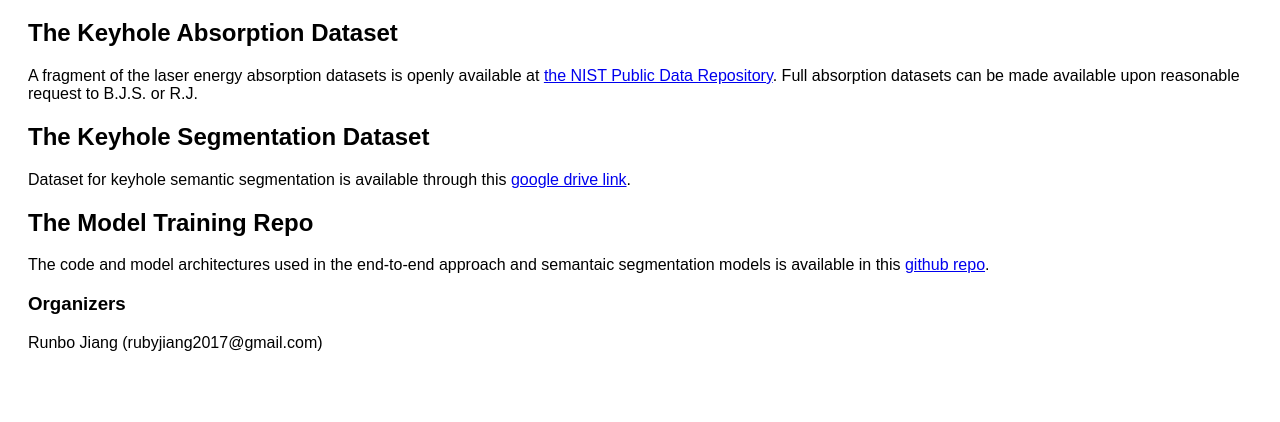
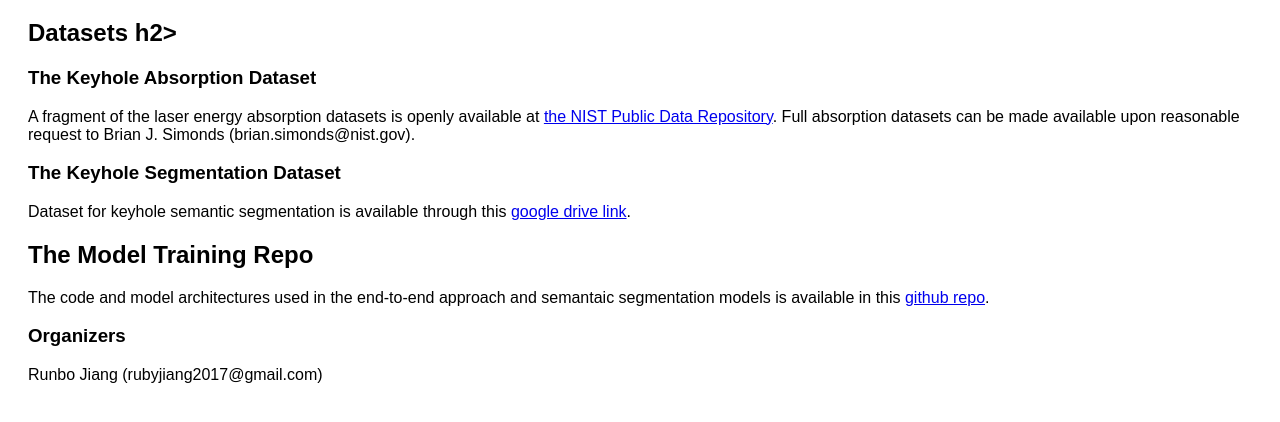
Before and after one commit to rubyjiang18/keyholeofficial, a plain HTML site: page index.html in a window 1280 px wide. Shown: the part 146-568 px from the top of the page. Drawn offline with Linux system fonts and the light colour scheme.

Commit message:
Update data resource

```diff
--- a/index.html
+++ b/index.html
@@ -10,16 +10,17 @@
     <body>
         <img src="./images/mse_logo.png" alt="CMU MSE Logo">
         <h1 class="title">The Keyhole Laser Absorption Homepage</h1>
-        <h2>The Keyhole Absorption Dataset</h2>
-        <p>A fragment of the laser energy absorption datasets is openly available at <a href="https://data.nist.gov/od/id/mds2-2525">the NIST Public Data Repository</a>. Full absorption datasets can be made available upon reasonable request to B.J.S. or R.J. </p>
-        <h2>The Keyhole Segmentation Dataset</h2>
+        <h2>Datasets </body>h2>
+        <h3>The Keyhole Absorption Dataset</h3>
+        <p>A fragment of the laser energy absorption datasets is openly available at <a href="https://data.nist.gov/od/id/mds2-2525">the NIST Public Data Repository</a>. Full absorption datasets can be made available upon reasonable request to Brian J. Simonds (brian.simonds@nist.gov). </p>
+        <h3>The Keyhole Segmentation Dataset</h3>
         <p>
         Dataset for keyhole semantic segmentation is available through this <a href="https://drive.google.com/file/d/1scn1lq92aqQWnjsfhLXDHEULpccxze93/view?usp=sharing">google drive link</a>.
         </p>
         <h2>The Model Training Repo</h2>
         <p> The code and model architectures used in the end-to-end approach and semantaic segmentation models is available in this <a href="https://github.com/rubyjiang18/Deep-learning-approaches-for-time-resolved-laser-absorptance-prediction">github repo</a>.
         </p>
-        <!-- <h2>To try our ConvNeXt-T model in prediting laser absorptance, check out this website!</h2> -->
+        <!-- <h2>To try our models in prediting laser absorptance, check out this website!</h2> -->
 
         <!-- Will update citation part when the paper is published-->
         <!-- <h2>If you use our work please cite our paper!</h2>
```
